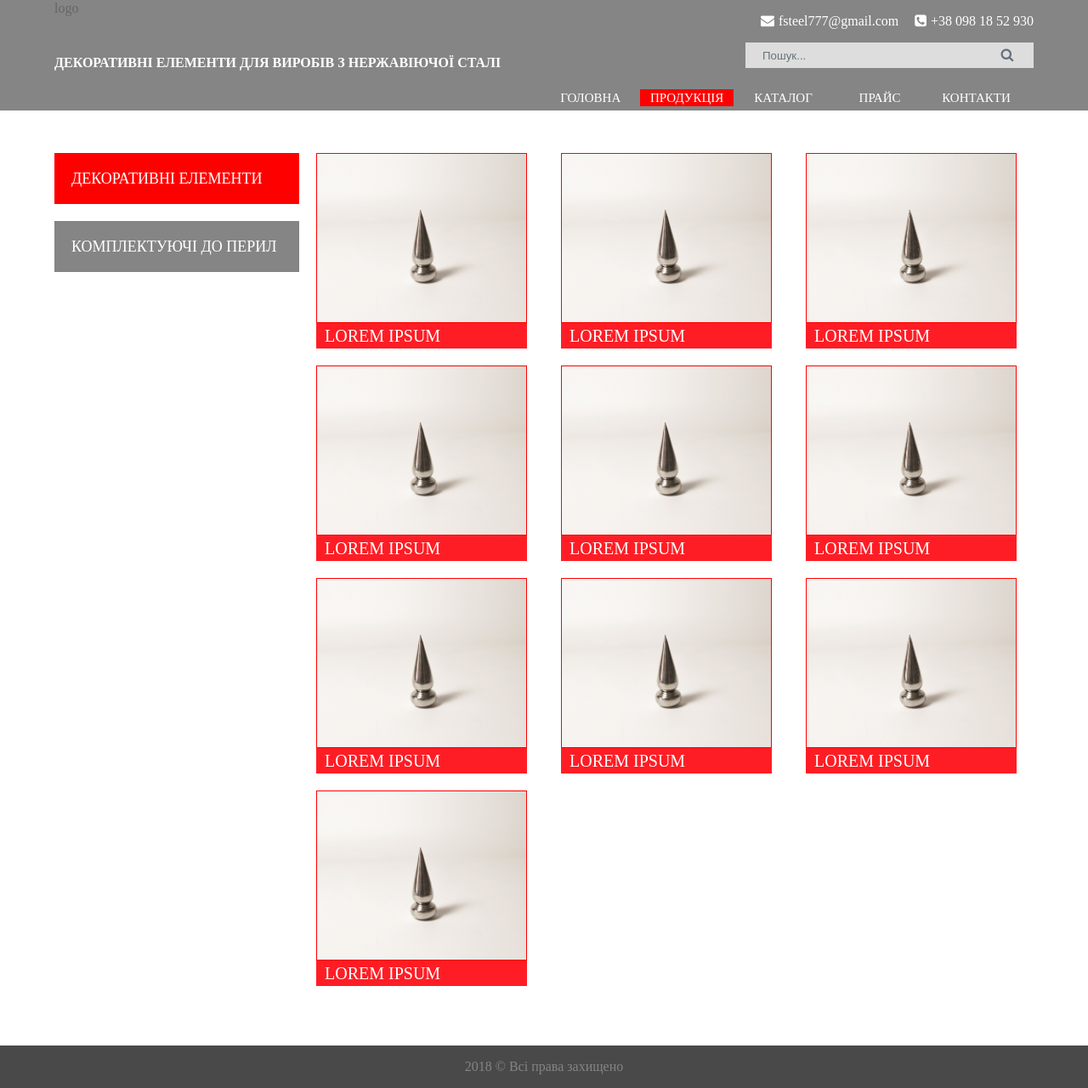
After one commit to shelli86/shelli86.github.io, a PHP site: page /product.html in a window 1280 px wide. The commit adds this page. Shown: the whole page at 85% size. Run offline with PHP 8.4, Linux system fonts and the light colour scheme.

Commit message:
Add files via upload

```diff
--- a/css/style.css
+++ b/css/style.css
@@ -145,6 +145,46 @@ body{
 
 /********************menu****************************/
 
+.menu-inner{
+  background: #858585;
+}
+
+.menu-inner ul{
+  list-style: none;
+  width: 50%;
+  float: right;
+}
+
+.menu-inner ul li{
+  display: inline-block;
+  width: 19%;
+  text-align: center;
+  height: 20px;
+  margin-top: 5px;
+  margin-bottom: 5px;
+}
+
+.menu-inner ul li a{
+  color: #ffffff;
+  text-decoration: none;
+  text-transform: uppercase;
+  line-height: 20px;
+  font-size: 15px;
+  margin: 0;
+  padding: 0;
+  display: block;
+}
+
+.menu-inner ul .active{
+  background-color: #FF0000;
+}
+
+.menu-inner ul li:hover a{
+  background-color: #FF0000;
+}
+
+
+
 .menu{
   background: #FF0000;
   height: 50px;
@@ -182,6 +222,10 @@ body{
 .menu ul .active:hover a{
   color: #ffffff;
 }
+
+
+
+
 
 .main{
   margin-top: 50px;
@@ -251,20 +295,12 @@ body{
   text-transform: uppercase;
 }
 
-.banner{
-  position: relative;
-}
-
-.banner h1{
-  position: absolute;
-  bottom: 30%;
+.header h1{
   line-height: 1.7;
-  background: rgba(255, 255, 255, 0.8);
-  left: 5%;
-  padding: 10px;
   text-transform: uppercase;
-  color: #FF0000;
-  font-size: 2em;
+  color: #ffffff;
+  font-size: 1em;
+  margin-top: 40px;
 }
 
 .decor{
@@ -309,6 +345,79 @@ body{
 
 
 
+.main-production{
+  margin-top: 50px;
+  margin-bottom: 50px;
+}
+
+.main-production .decor{
+  list-style: none;
+}
+
+.main-production .decor li{
+  background: #858585;
+  padding: 0;
+  padding-left: 20px;
+  margin-bottom: 20px;
+  height: 60px;
+}
+
+.main-production .decor .active{
+  background: #FF0000;
+}
+
+.main-production .decor a{
+  text-decoration: none;
+  color: #ffffff;
+  text-transform: uppercase;
+  font-size: 18px;
+  display: block;
+  line-height: 60px;
+}
+
+.product .col-4>div{
+  margin: 20px;
+  margin-top: 0px;
+}
+
+.product img{
+  width: 100%;
+  height: 200px;
+  object-fit: cover;
+  border: 1px solid #FF0000;
+  margin: 0;
+  display: block;
+}
+
+.product a{
+  text-decoration: none;
+}
+
+.product .product-name{
+  background: #FF1D25;
+  width: 100%;
+  height: 30px;
+  padding-left: 10px;
+}
+
+.product .col-4:hover .product-name{
+  background: #ffffff;
+  border: 1px solid #FF1D25;
+  border-top: none;
+}
+
+.product .product-name p {
+  line-height: 30px;
+  color: #ffffff;
+  font-size: 20px;
+  text-transform: uppercase;
+}
+
+.product .col-4:hover .product-name p{
+  color: #FF1D25;
+}
+
+
 @media screen and (min-width: 300px) and (max-width: 479px) {
 
 
--- /dev/null
+++ b/product.html
@@ -0,0 +1,169 @@
+<!doctype html>
+<html>
+<head>
+<meta charset="utf-8">
+<meta name="viewport" content="width=device-width, initial-scale=1.0">
+<title></title>
+
+  <link rel="stylesheet" type="text/css" media="all" href="css/style.css">
+  <link rel="stylesheet" href="fonts/font-awesome/css/font-awesome.min.css">
+  <link rel="stylesheet" href="fonts/ProximaNova/stylesheet.css">
+
+  <link rel="stylesheet" type="text/css" href="slick/slick.css">
+  <link rel="stylesheet" type="text/css" href="slick/slick-theme.css">
+
+</head>
+
+<body>
+  <div class="header">
+    <div class="logo">
+      <div class="container">
+        <div class="cols col-8">
+          logo
+          <h1>Декоративні елементи для виробів з нержавіючої сталі </h1>
+        </div>
+        <div class="cols col-4">
+          <ul class="contacts-top">
+            <li><i class="fa fa-envelope" aria-hidden="true"></i>fsteel777@gmail.com</li>
+            <li><i class="fa fa-phone-square" aria-hidden="true"></i>+38 098 18 52 930</li>
+          </ul>
+
+          <div class="box">
+            <div class="container-1">
+                <span class="icon"><i class="fa fa-search"></i></span>
+                <input type="search" id="search" placeholder="Пошук..." />
+            </div>
+          </div>
+        </div>
+
+      </div>
+    </div>
+
+    <div class="menu-inner">
+      <div class="container">
+        <ul>
+          <li><a href="index.html">Головна</a></li>
+          <li class="active"><a href="production.html">Продукція</a></li>
+          <li><a href="#">Каталог</a></li>
+          <li><a href="#">Прайс</a></li>
+          <li><a href="#">Контакти</a></li>
+        </ul>
+      </div>
+    </div>
+
+  </div> <!--end header-->
+
+
+  <div class="main-production">
+
+      <div class="container">
+        <div class="cols col-3">
+          <ul class="decor">
+            <li class="active"><a href="#">Декоративні елементи</a></li>
+            <li><a href="#">Комплектуючі до перил</a></li>
+          </ul>
+        </div>
+
+        <div class="cols col-9 product">
+
+          <div class="cols col-4">
+            <div>
+              <a href="#">
+                <img src="img/1 (2).jpg">
+                <div class="product-name"><p>Lorem ipsum</p></div>
+              </a>
+            </div>
+          </div>
+
+          <div class="cols col-4">
+            <div>
+              <a href="#">
+                <img src="img/1 (2).jpg">
+                <div class="product-name"><p>Lorem ipsum</p></div>
+              </a>
+            </div>
+          </div>
+
+          <div class="cols col-4">
+            <div>
+              <a href="#">
+                <img src="img/1 (2).jpg">
+                <div class="product-name"><p>Lorem ipsum</p></div>
+              </a>
+            </div>
+          </div>
+
+          <div class="cols col-4">
+            <div>
+              <a href="#">
+                <img src="img/1 (2).jpg">
+                <div class="product-name"><p>Lorem ipsum</p></div>
+              </a>
+            </div>
+          </div>
+
+          <div class="cols col-4">
+            <div>
+              <a href="#">
+                <img src="img/1 (2).jpg">
+                <div class="product-name"><p>Lorem ipsum</p></div>
+              </a>
+            </div>
+          </div>
+
+          <div class="cols col-4">
+            <div>
+              <a href="#">
+                <img src="img/1 (2).jpg">
+                <div class="product-name"><p>Lorem ipsum</p></div>
+              </a>
+            </div>
+          </div>
+
+          <div class="cols col-4">
+            <div>
+              <a href="#">
+                <img src="img/1 (2).jpg">
+                <div class="product-name"><p>Lorem ipsum</p></div>
+              </a>
+            </div>
+          </div>
+
+          <div class="cols col-4">
+            <div>
+              <a href="#">
+                <img src="img/1 (2).jpg">
+                <div class="product-name"><p>Lorem ipsum</p></div>
+              </a>
+            </div>
+          </div>
+
+          <div class="cols col-4">
+            <div>
+              <a href="#">
+                <img src="img/1 (2).jpg">
+                <div class="product-name"><p>Lorem ipsum</p></div>
+              </a>
+            </div>
+          </div>
+
+          <div class="cols col-4">
+            <div>
+              <a href="#">
+                <img src="img/1 (2).jpg">
+                <div class="product-name"><p>Lorem ipsum</p></div>
+              </a>
+            </div>
+          </div>
+
+        </div>
+      </div>
+    </div>
+  </div>
+
+
+  <div class="footer">
+    <p>2018 &copy; Всі права захищено</p>
+  </div>
+
+</body>
```
Also changed, not shown: index.html (+3 -4 lines), production.html (added, +169 -0 lines).
